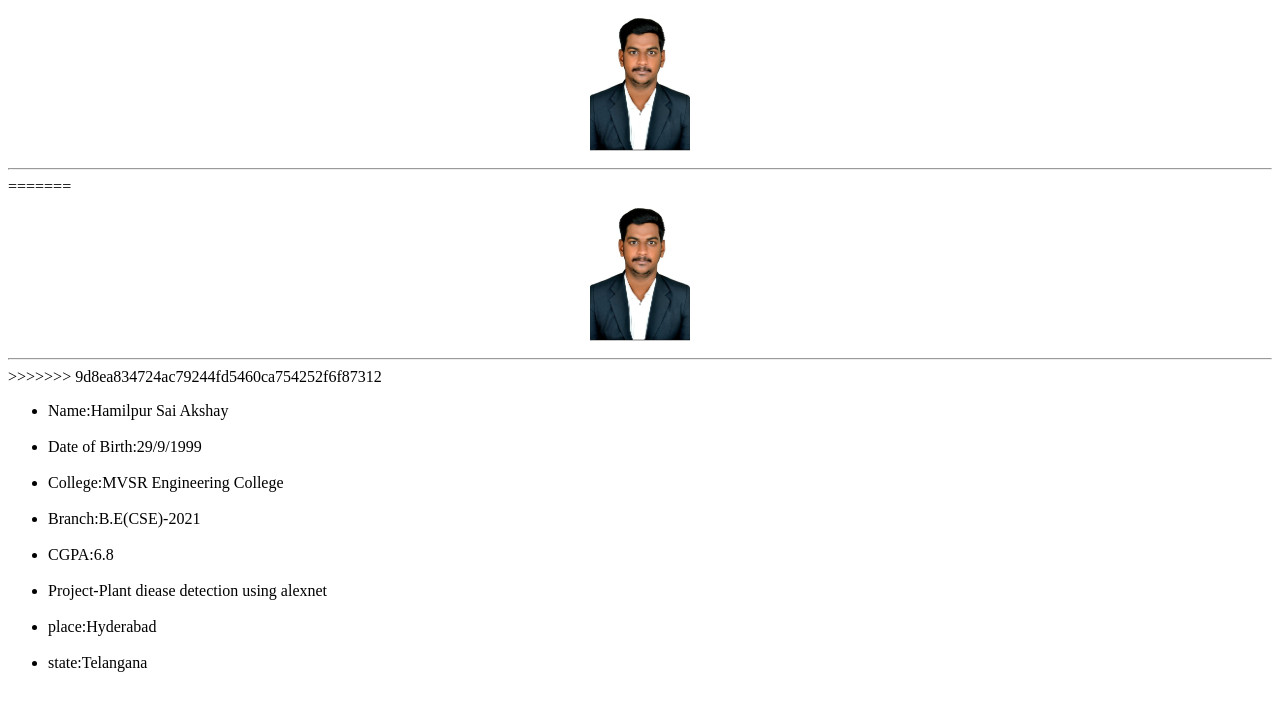
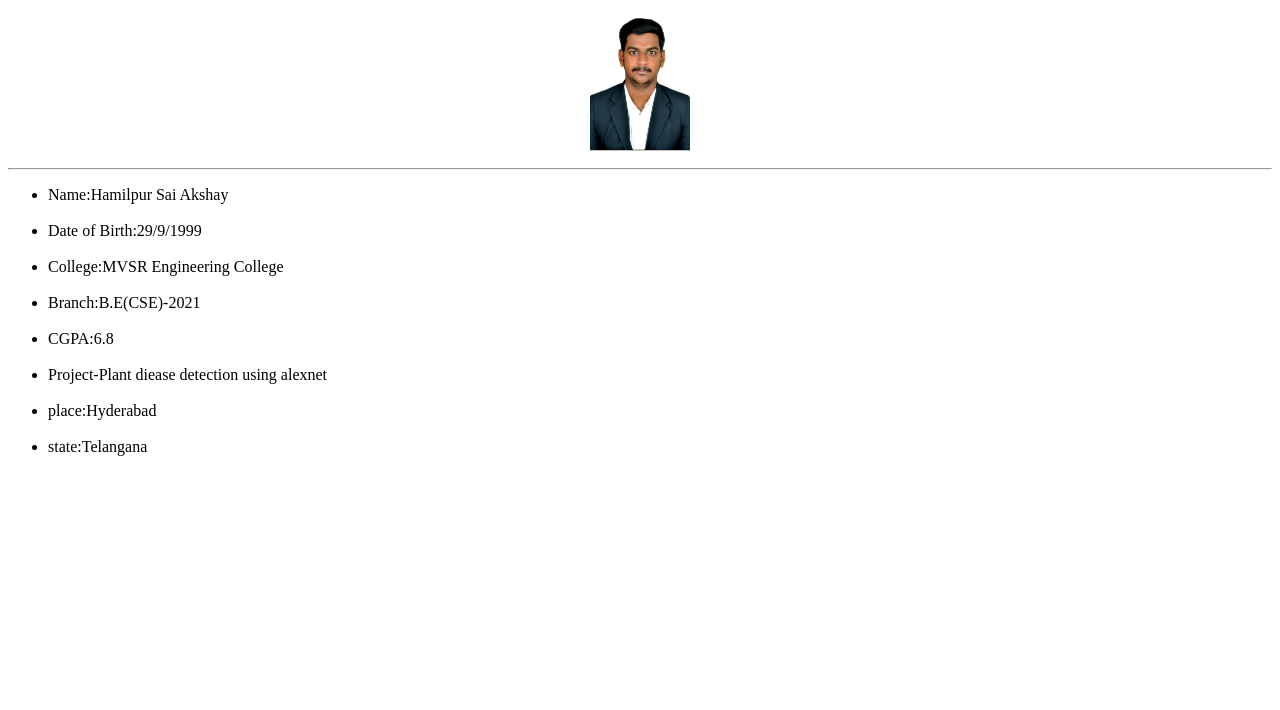
Before and after one commit to Akshay-Tech99/Assignment2, a plain HTML site: page index.html in a window 1280 px wide. Shown: the part 84-794 px from the top of the page. Drawn offline with Linux system fonts and the light colour scheme.

Commit message:
change file name

```diff
--- a/index.html
+++ b/index.html
@@ -26,18 +26,7 @@
       /></a>
     </center>
     <hr />
-    =======
-    <center>
-      <a href="https://white-dulcia-24.tiiny.site/"
-        ><img
-          src="./Static/passport.jpg"
-          width="100"
-          height="150"
-          title="clickable image"
-      /></a>
-    </center>
-    <hr />
-    >>>>>>> 9d8ea834724ac79244fd5460ca754252f6f87312
+
     <ul>
       <li>Name:Hamilpur Sai Akshay</li>
       <br />
```
